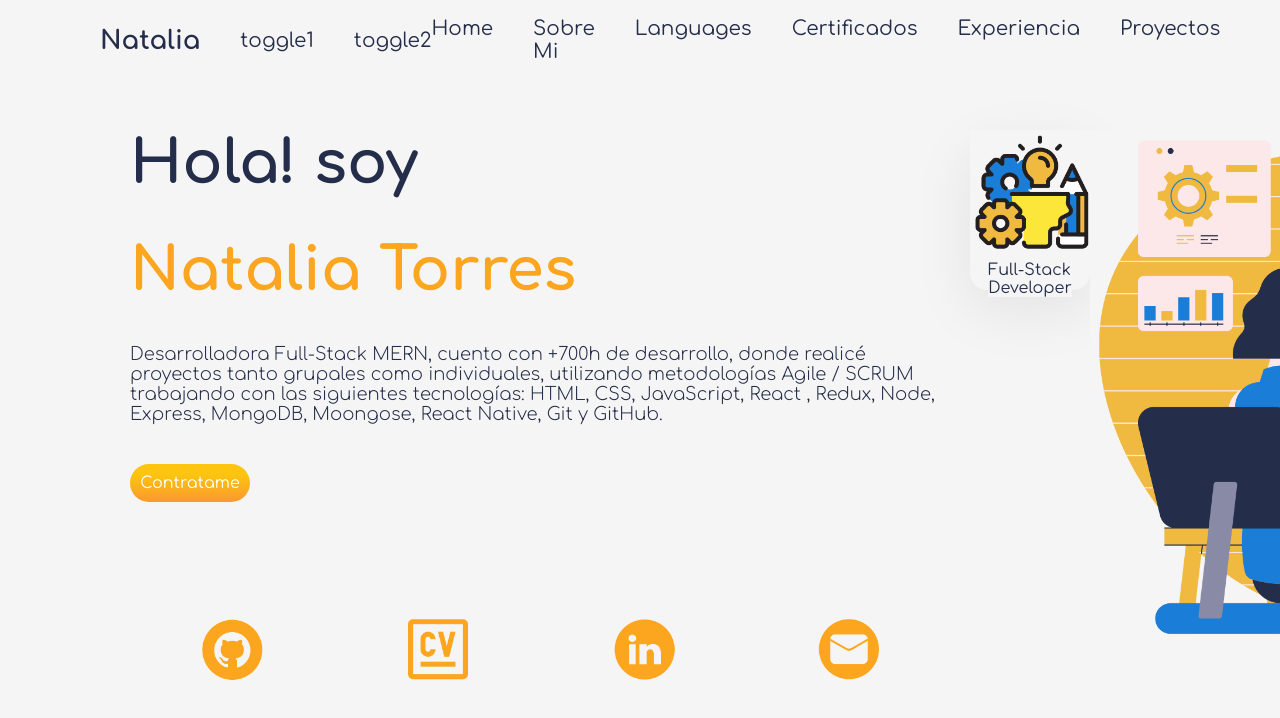
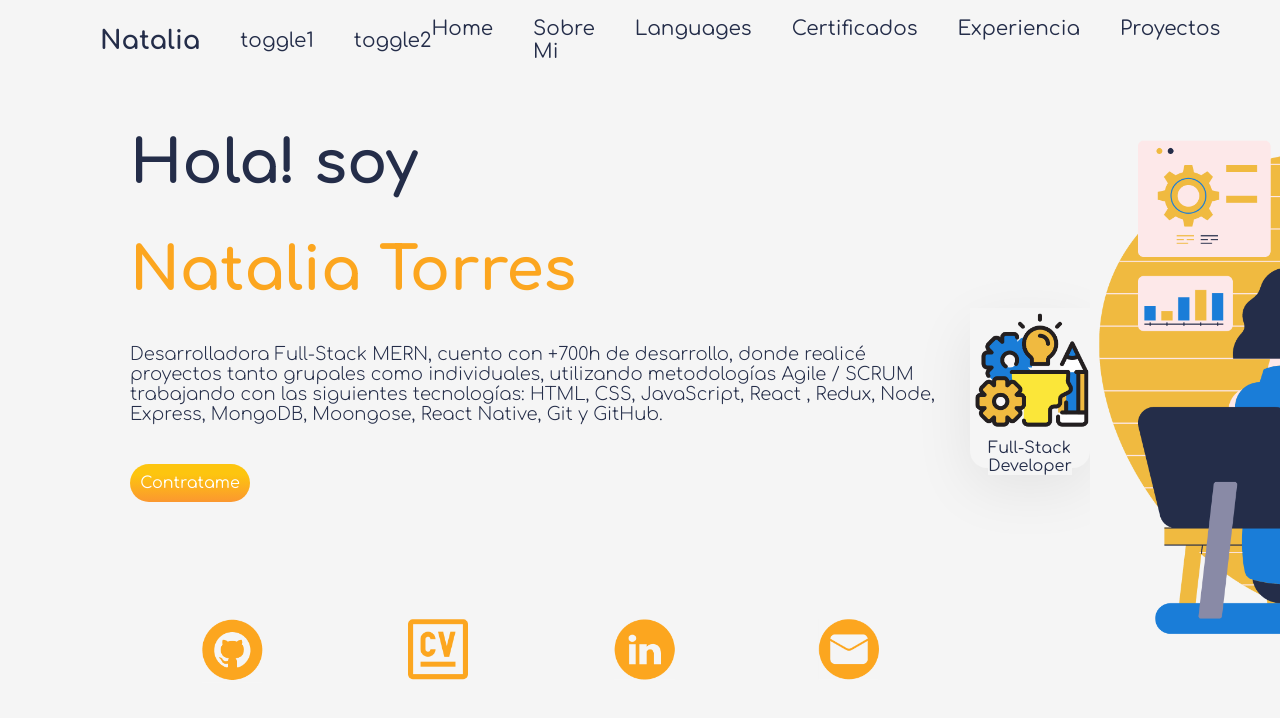
Before and after one commit to NataliaTorres5/NataliaTorresPortafolio, a React (Create React App) app: page / in a window 1280 px wide. Shown: the top 718 px of the page. Built offline with nearby package versions, Linux system fonts and the light colour scheme.

Commit message:
Update intro

```diff
--- a/src/components/Intro/Intro.jsx
+++ b/src/components/Intro/Intro.jsx
@@ -37,12 +37,13 @@ export default function Intro() {
       </div>
       <div className="i-right">
 
-        <div>
+        <div className='f-div1' style={{top:'-4%', left:'68%'}} >
           <FloatingDiv image={idea} txt1="Full-Stack" txt2='Developer' />
         </div>
-        <img src={portfolioImg} alt="" />
 
-        <div>
+        <img src={portfolioImg} alt="portfolio img" />
+
+        <div className='f-div2' style={{top:'18rem', left:'0rem'}}>
         <FloatingDiv image={document} txt1="Proyects" txt2='for you' />
         </div>
 
```
